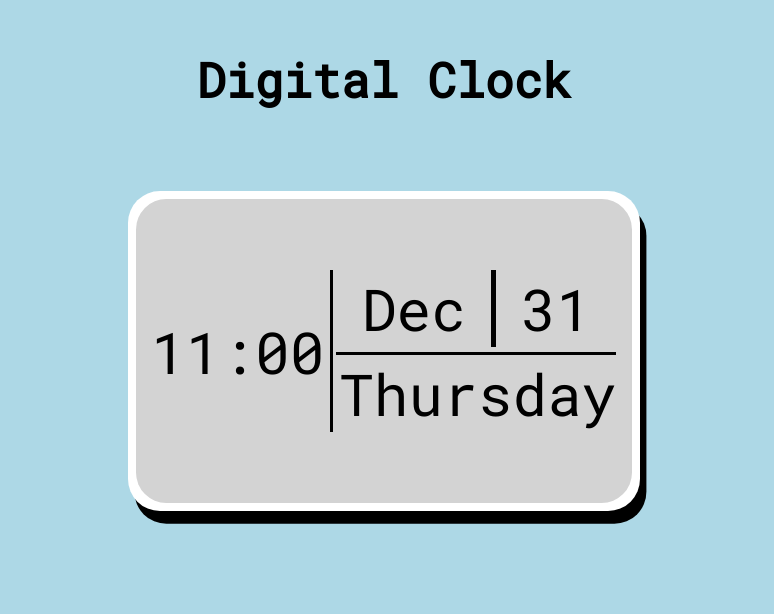
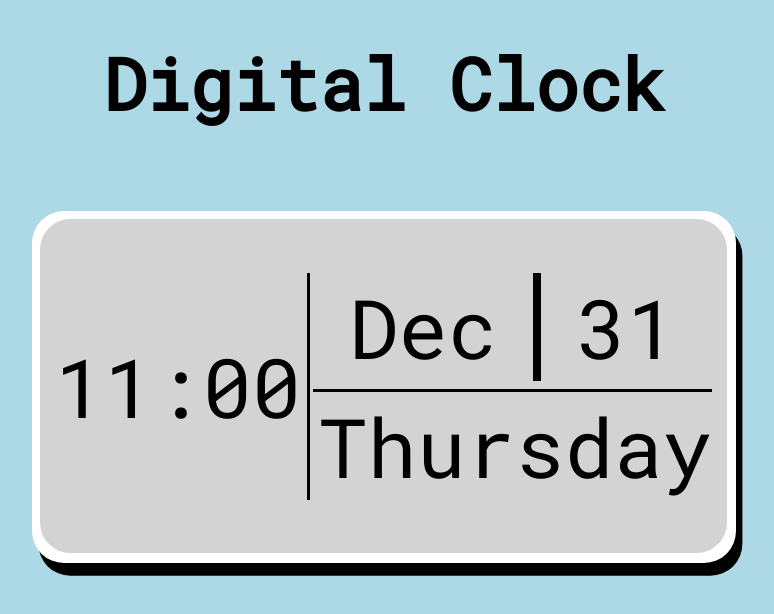
Before and after one commit to VioletViolaVi/Digital_Clock, a plain HTML site: page index.html in a window 1280 px wide. Shown: the whole page, without its empty margins (256-1030 px from the left). Drawn offline with Linux system fonts and the light colour scheme.

Commit message:
Add responsiveness for 768px size screens.

```diff
--- a/assets/css/style.scss
+++ b/assets/css/style.scss
@@ -108,7 +108,7 @@ body {
   margin-left: map-get($allDividers, "lineDividersMargin");
 }
 
-/* bootstrap breakpoints */
+/******************************************************************* breakpoints */
 @media (min-width: map-get($allBreakPoints, "largerMobile")) {
   @mixin title {
     margin-top: 1em;
@@ -155,6 +155,38 @@ body {
   }
 }
 @media (min-width: map-get($allBreakPoints, "tablet")) {
+  @mixin title {
+    margin-top: 0.5em;
+    font-size: 4.5em;
+  }
+
+  @mixin alarmContainer {
+    width: 44em;
+    height: 22em;
+  }
+
+  @mixin alarmScreen {
+    width: 22.6em;
+    height: 11em;
+    #time,
+    #month,
+    #monthDate,
+    #weekday {
+      font-size: 2.7em;
+    }
+  }
+
+  #title {
+    @include title;
+  }
+
+  #alarmContainer {
+    @include alarmContainer;
+  }
+
+  #alarmScreen {
+    @include alarmScreen;
+  }
 
 
 
@@ -168,7 +200,30 @@ body {
 
 }
 @media (min-width: map-get($allBreakPoints, "largerTablet")) {
+
+
+
+
+
+
+
+
+
+
+
+
+
+
+
+
+
+
+
+
+
+
+
+
 }
-/* custom breakpoint */
 @media (min-width: map-get($allBreakPoints, "desktop")) {
 }
```
Also changed, not shown: assets/css/style.css, 1 other file.
